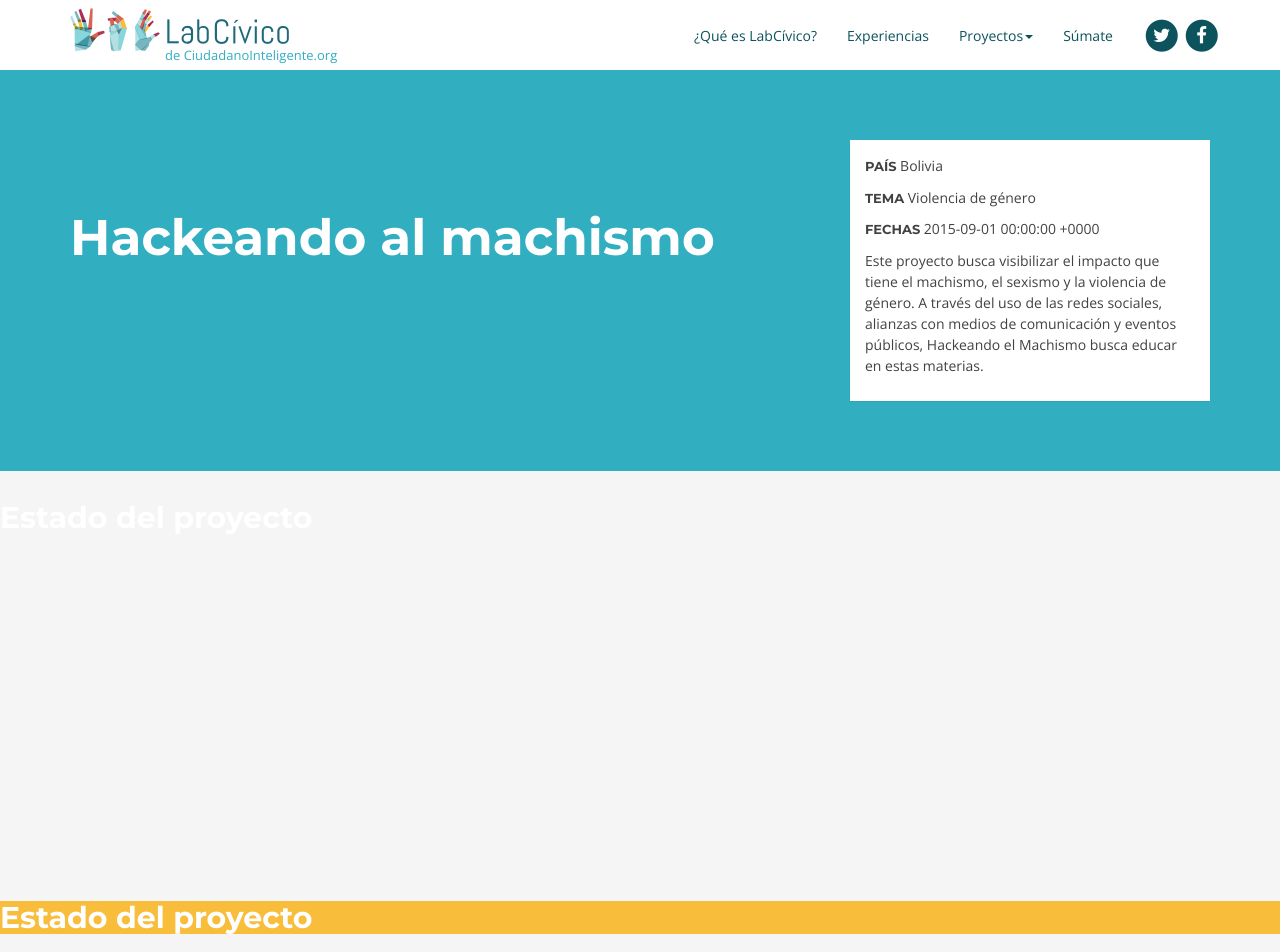
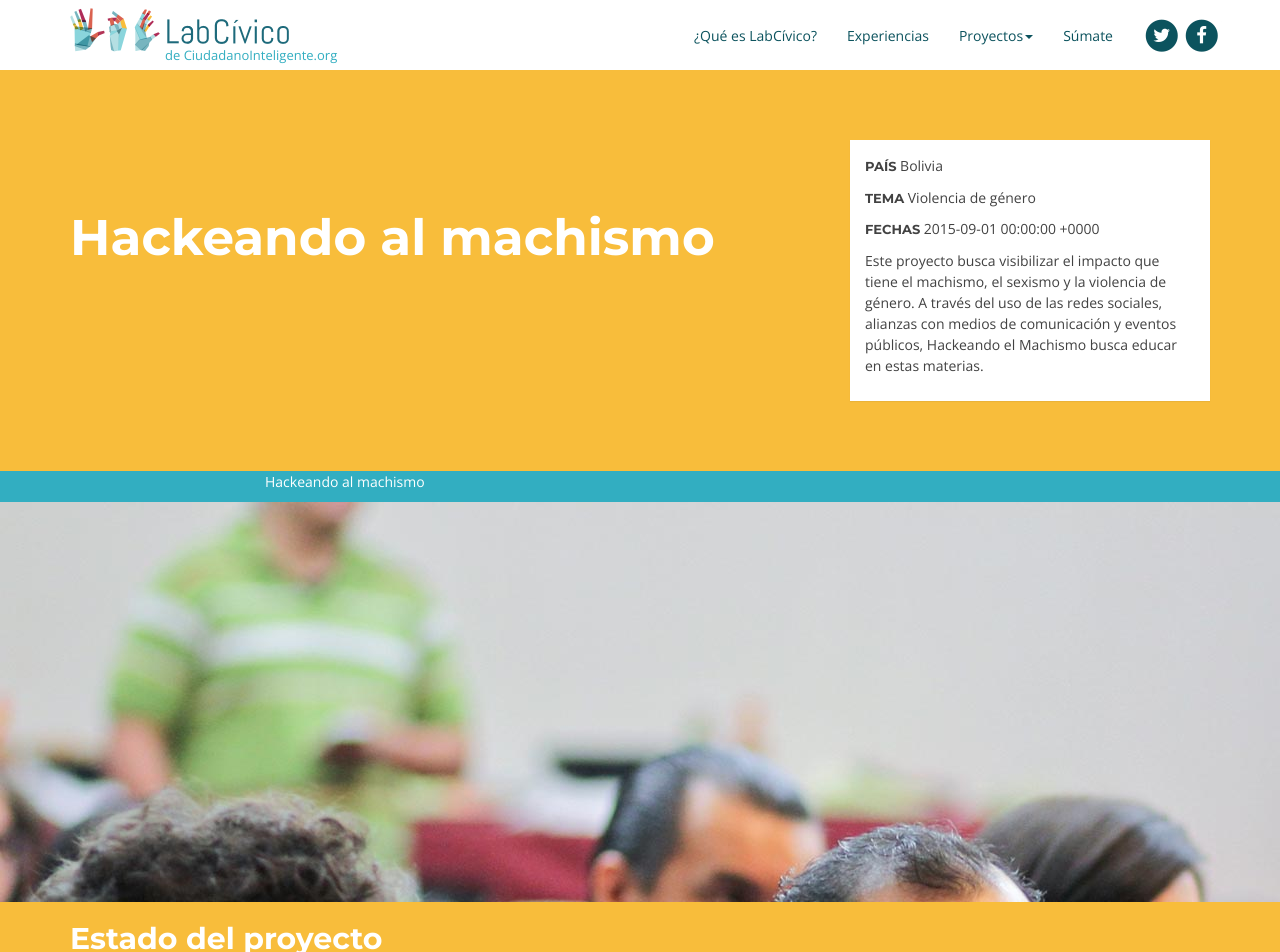
Before and after one commit to ciudadanointeligente/br.labcivico.org.github.io, a Jekyll site: the page built from _projectcards/project_01.md, in a window 1280 px wide and 1400 px high. Shown: the top 952 px of the window. Built offline with Jekyll 4.4.1, drawn with Linux system fonts in a browser that asks for light colours; nearby versions of some CDN libraries.

Commit message:
Add container-photo and timeline to project page

```diff
--- a/_layouts/card.html
+++ b/_layouts/card.html
@@ -2,7 +2,7 @@
 layout: default
 ---
 {% assign card = page %}
-<div class="container-blue header">
+<div class="container-yellow header">
 	<div class="container">
 		<div class="row">
 			<div class="col-md-8">
@@ -19,21 +19,93 @@
 </div>
 
 <div class="container-blue">
-	<p>{{card.intro}}</p>
+	<div class="container">
+		<div class="row">
+			<div class="col-md-2">
+			</div>
+			<div class="col-md-8">
+				<p>{{card.title}}</p>
+			</div>
+			<div class="col-md-2">
+			</div>
+		</div>
+	</div>
 </div>
 
 <div class="container-photo">
-	<h2>Estado del proyecto</h2>
+    <img src="{{card.image}}"></img>
 </div>
 
 <div class="container-yellow">
-	<h2>Estado del proyecto</h2>
+	<div class="container">
+		<div class="row">
+			<div class="col-md-12">
+				<h2>Estado del proyecto</h2>
+				<!--TIMELINE-->
+				<div class="container">
+				    </div>
+				    <ul class="timeline">
+				        <li>
+				          <div class="timeline-badge inactive"></div>
+				          <div class="timeline-panel">
+				            <div class="timeline-heading">
+				              <h4 class="timeline-title">{{card.state01}}</h4>
+				            </div>
+				            <div class="timeline-body">
+				              <p>{{card.state01}}</p>
+				            </div>
+				          </div>
+				        </li>
+				        <li class="timeline-inverted">
+				          <div class="timeline-badge active"></div>
+				          <div class="timeline-panel active">
+				            <div class="timeline-heading">
+				              <h4 class="timeline-title">{{card.state02}}</h4>
+				            </div>
+				            <div class="timeline-body">
+				              <p>{{card.state02}}</p>
+				            </div>
+				          </div>
+				        </li>
+				        <li>
+				          <div class="timeline-badge inactive"></div>
+				          <div class="timeline-panel hidden">
+				            <div class="timeline-heading">
+				              <h4 class="timeline-title">{{card.state03}}</h4>
+				            </div>
+				            <div class="timeline-body">
+				              <p class="hidden">{{card.state03}}</p>
+				            </div>
+				          </div>
+				        </li>
+				        <li>
+				          <div class="timeline-badge transparent">
+				          	<i class="fa fa-chevron-down fa-lg"></i>
+				          </div>
+						</li>
+				    </ul>
+				</div>
+
+			</div>
+		</div>
+	</div>
 </div>
 
 <div class="container-grey">
-	<h2>Galería de imágenes</h2>
-</div>
+	<div class="container">
+		<div class="row">
+			<div class="col-md-12">
+				<h2>Galería de imágenes</h2>
+			</div>
+		</div>
+	</div></div>
 
 <div class="container-red">
-	<h2>Participantes</h2>
+	<div class="container">
+		<div class="row">
+			<div class="col-md-12">
+				<h2>Participantes</h2>
+			</div>
+		</div>
+	</div>
 </div>
--- a/_projectcards/project_01.md
+++ b/_projectcards/project_01.md
@@ -7,6 +7,7 @@
 date: Marzo - Septiembre 2015
 permalink: /hackeando-al-machismo.html
 photobg: ../img/01.jpg
+intro:
 photo: ../img/01.jpg
 state01: hf
 state02: hg
```
